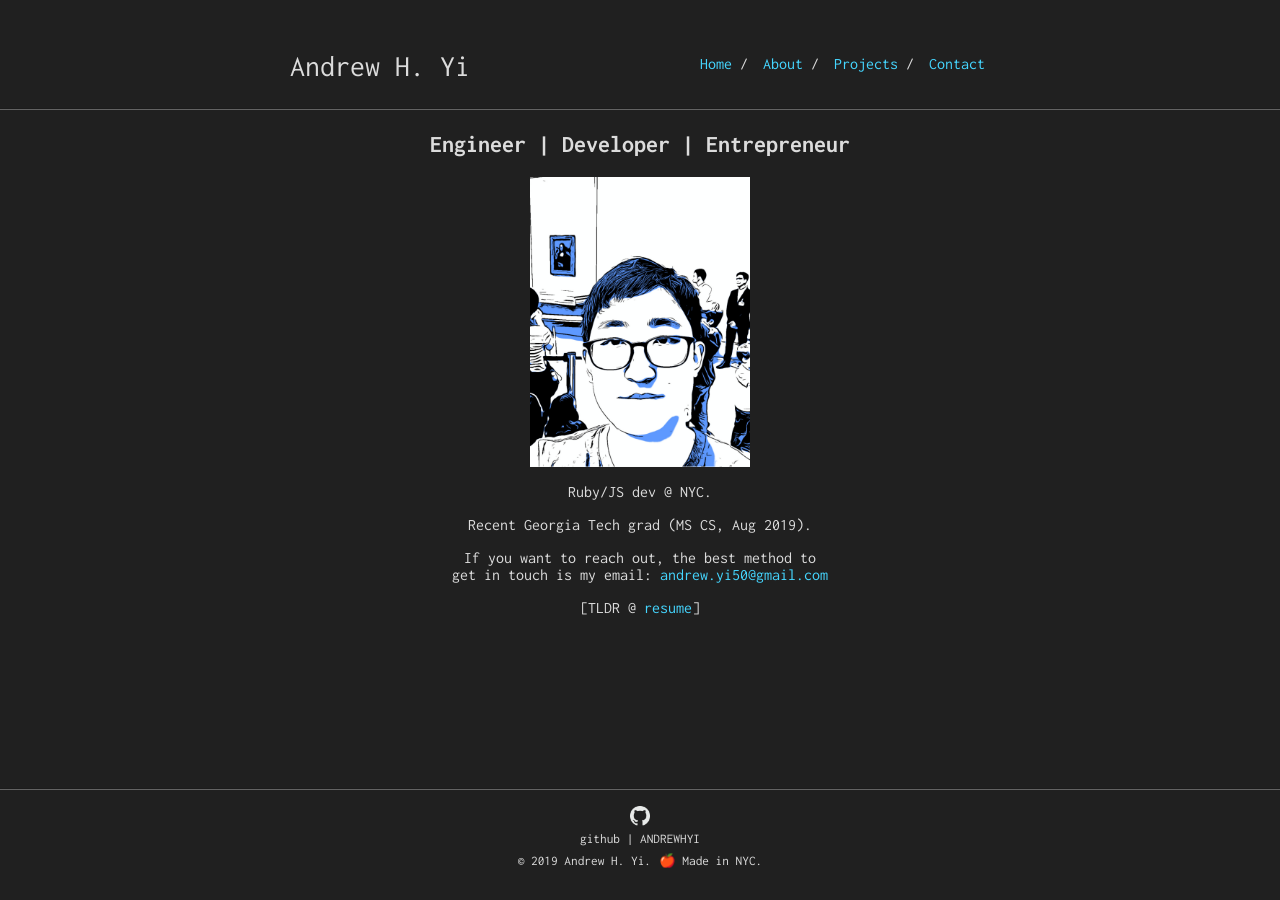
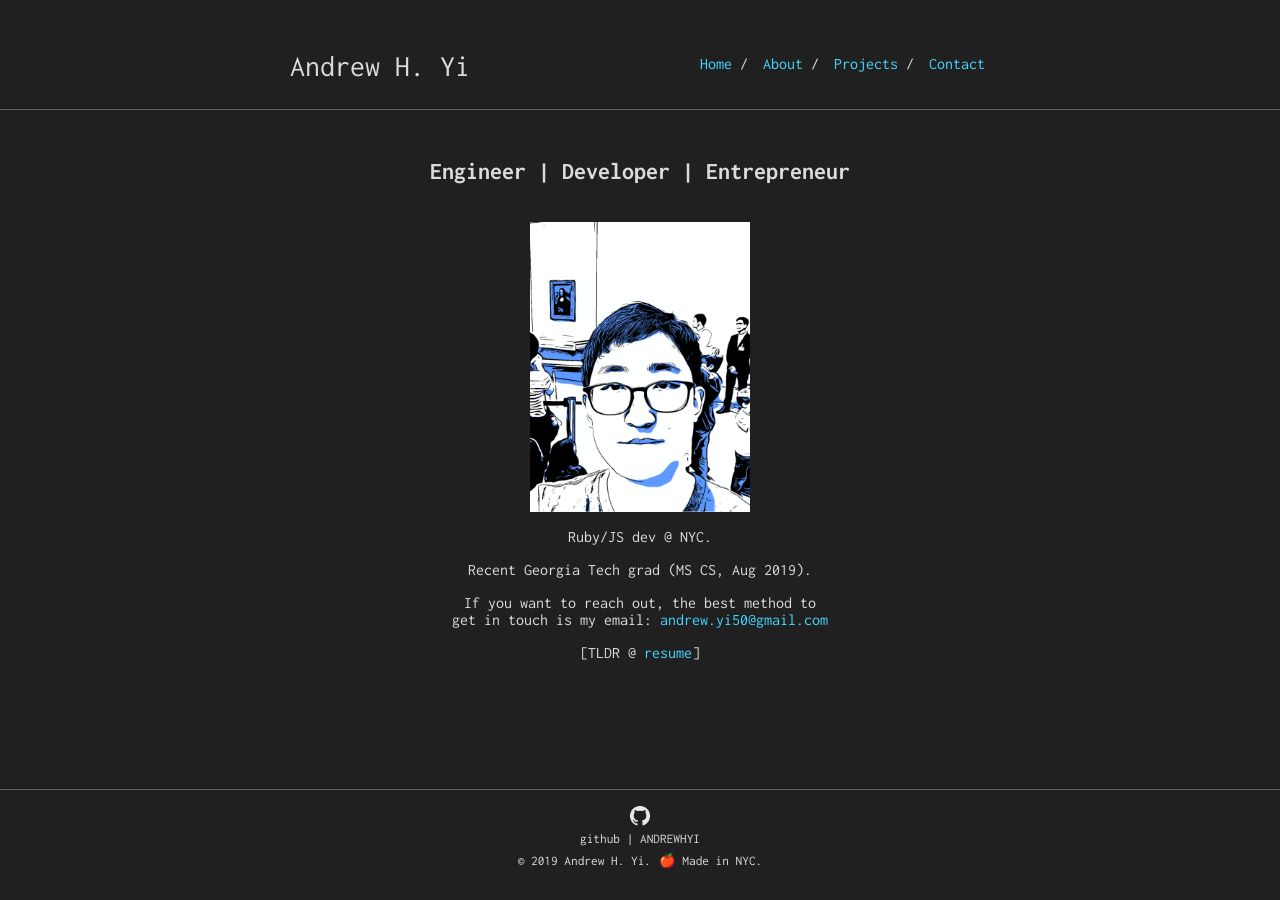
Before and after one commit to AndrewHYi/andrewhyi.github.io, a Jekyll site: the page built from index.md, in a window 1280 px wide. Built offline with Jekyll 4.4.1, drawn with Linux system fonts in a browser that asks for light colours.

Commit message:
(index page) tweak margin heading

```diff
--- a/_sass/_per_page.scss
+++ b/_sass/_per_page.scss
@@ -3,6 +3,10 @@
     &.page-index {
         margin: 0 auto;
         text-align: center;
+        #engineer--developer--entrepreneur {
+            margin-top: 2em;
+            margin-bottom: 1.6em;
+        }
     }
 
     &.page-about {
```
